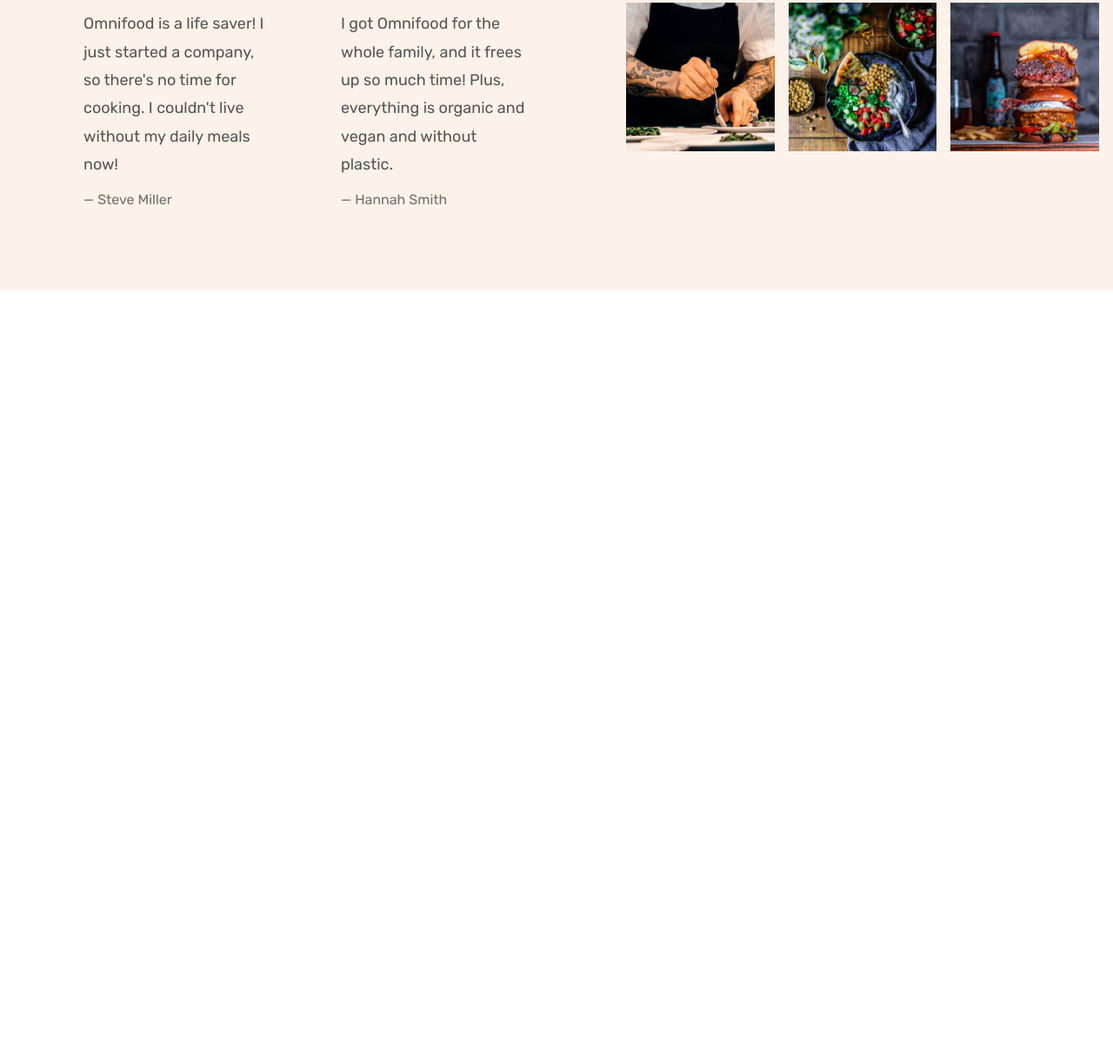
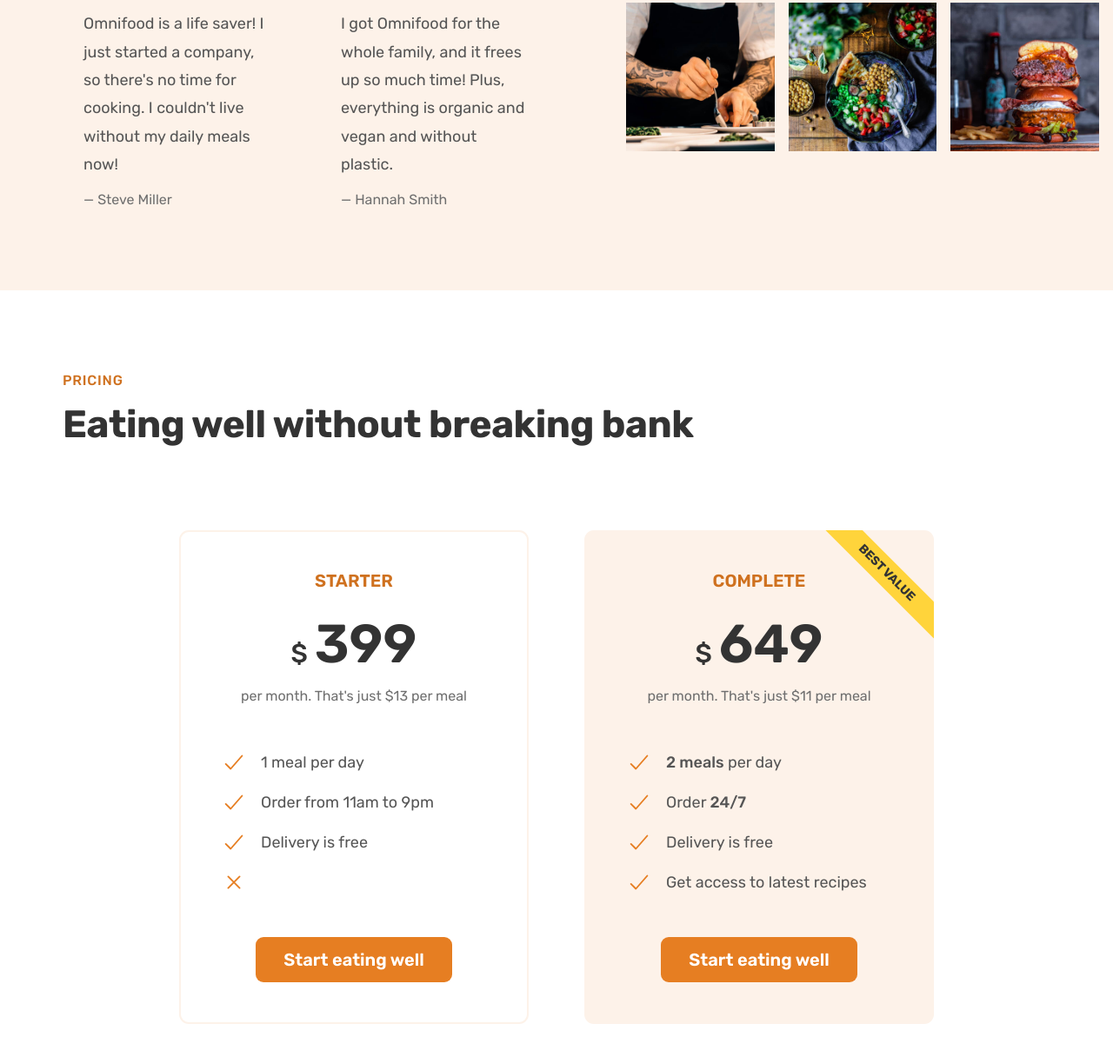
Before and after one commit to sgrazys/Omnifood, a plain HTML site: page index.html in a window 1280 px wide. Shown: the part 4277-5493 px from the top of the page at 87% size. Before the commit the page ends 4611 px from the top, so only its background shows below. Drawn offline with nearby package versions, Linux system fonts and the light colour scheme.

Commit message:
Pricing + features section #7 add pricing cards

```diff
--- a/css/style.css
+++ b/css/style.css
@@ -344,3 +344,82 @@
 .gallery-item img:hover {
 	transform: scale(1.1);
 }
+
+/* *************************** */
+/* PRICING SECTION */
+/* *************************** */
+
+.section-pricing {
+	padding: 9.6rem 0;
+}
+
+.pricing-plan {
+	border-radius: 11px;
+	width: 75%;
+}
+
+.pricing-plan--starter {
+	justify-self: end;
+	border: solid 2px #fdf2e9;
+	padding: 4.6rem;
+}
+
+.pricing-plan--complete {
+	background-color: #fdf2e9;
+	padding: 4.8rem;
+	position: relative;
+	overflow: hidden;
+}
+
+.pricing-plan--complete::after {
+	content: 'Best value';
+	position: absolute;
+	top: 6%;
+	right: -17%;
+
+	text-transform: uppercase;
+	font-size: 1.4rem;
+	font-weight: 700;
+	color: #333;
+	background-color: #ffd43b;
+	padding: 0.8rem 8rem;
+	transform: rotate(45deg);
+}
+
+.plan-header {
+	text-align: center;
+	margin-bottom: 4.8rem;
+}
+
+.plan-name {
+	font-size: 2rem;
+	font-weight: 600;
+	text-transform: uppercase;
+	letter-spacing: 0.75;
+	color: #cf711f;
+	margin-bottom: 3.2rem;
+}
+
+.plan-price {
+	font-size: 6.2rem;
+	font-weight: 600;
+	color: #333;
+	margin-bottom: 1.6rem;
+}
+
+.plan-price span {
+	font-size: 3rem;
+	font-weight: 500;
+	margin-right: 0.8rem;
+}
+
+.plan-text {
+	font-size: 1.6rem;
+	line-height: 1.6;
+	color: #6f6f6f;
+}
+
+.plan-sign-up {
+	text-align: center;
+	margin-top: 4.8rem;
+}
--- a/index.html
+++ b/index.html
@@ -569,6 +569,108 @@
 					</figure>
 				</div>
 			</section>
+
+			<section class="section-pricing">
+				<div class="container">
+					<span class="subheading">Pricing</span>
+					<h2 class="heading-secondary">
+						Eating well without breaking bank
+					</h2>
+				</div>
+				<div class="container grid grid--2-cols">
+					<div class="pricing-plan pricing-plan--starter">
+						<header class="plan-header">
+							<p class="plan-name">Starter</p>
+							<p class="plan-price"><span>$</span>399</p>
+							<p class="plan-text">
+								per month. That's just $13 per meal
+							</p>
+						</header>
+						<ul class="list">
+							<li class="list-item">
+								<ion-icon
+									class="list-icon"
+									name="checkmark-outline"
+								></ion-icon>
+								<span>1 meal per day</span>
+							</li>
+							<li class="list-item">
+								<ion-icon
+									class="list-icon"
+									name="checkmark-outline"
+								></ion-icon>
+								<span>Order from 11am to 9pm</span>
+							</li>
+							<li class="list-item">
+								<ion-icon
+									class="list-icon"
+									name="checkmark-outline"
+								></ion-icon>
+								<span>Delivery is free</span>
+							</li>
+							<li class="list-item">
+								<ion-icon
+									class="list-icon"
+									name="close-outline"
+								></ion-icon>
+							</li>
+						</ul>
+						<div class="plan-sign-up">
+							<a
+								href="#"
+								class="btn btn--full"
+								>Start eating well</a
+							>
+						</div>
+					</div>
+					<div class="pricing-plan pricing-plan--complete">
+						<header class="plan-header">
+							<p class="plan-name">Complete</p>
+							<p class="plan-price"><span>$</span>649</p>
+							<p class="plan-text">
+								per month. That's just $11 per meal
+							</p>
+						</header>
+						<ul class="list">
+							<li class="list-item">
+								<ion-icon
+									class="list-icon"
+									name="checkmark-outline"
+								></ion-icon>
+								<span><strong>2 meals</strong> per day</span>
+							</li>
+							<li class="list-item">
+								<ion-icon
+									class="list-icon"
+									name="checkmark-outline"
+								></ion-icon>
+								<span>Order <strong>24/7</strong></span>
+							</li>
+							<li class="list-item">
+								<ion-icon
+									class="list-icon"
+									name="checkmark-outline"
+								></ion-icon>
+								<span>Delivery is free</span>
+							</li>
+							<li class="list-item">
+								<ion-icon
+									class="list-icon"
+									name="checkmark-outline"
+								></ion-icon>
+								<span>Get access to latest recipes</span>
+							</li>
+						</ul>
+						<div class="plan-sign-up">
+							<a
+								href="#"
+								class="btn btn--full"
+								>Start eating well</a
+							>
+						</div>
+					</div>
+				</div>
+			</section>
 		</main>
 	</body>
 </html>
```
